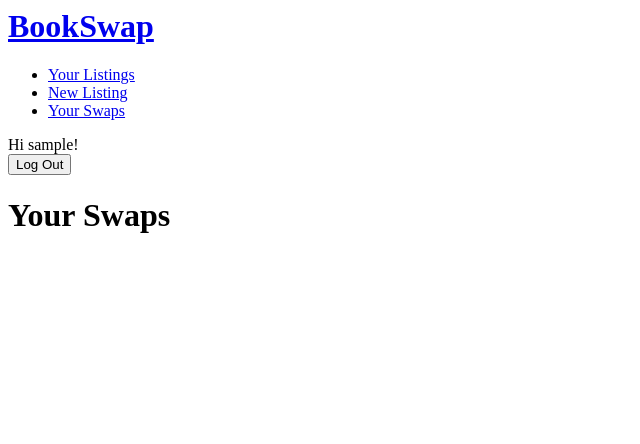
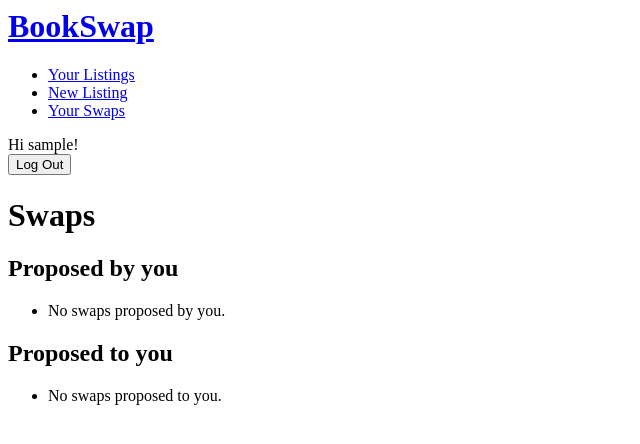
Before and after one commit to jhthompson/book-swap, a Django app: page /swaps in a window 1280 px wide. Shown: the top 444 px of the page, without its empty margins (0-640 px from the left). Run offline with Django 5.2, Linux system fonts and the light colour scheme; the visitor is signed in with stand-in values (Sample User, id 1); data that the repository does not hold is empty.

Commit message:
Separate "by you" and "to you" swaps

```diff
--- a/core/templates/core/swaps.html
+++ b/core/templates/core/swaps.html
@@ -1,9 +1,11 @@
 {% extends "core/base.html" %}
 
 {% block main %}
-<h1>Your Swaps</h1>
+<h1>Swaps</h1>
+
+<h2>Proposed by you</h2>
 <ul>
-    {% for swap in swaps %}
+    {% for swap in swaps_by_you %}
         <li>
             <h2>
                 <a href="{% url 'swap' swap.id %}">Proposed Swap with {{ swap.proposed_to.username }}</a>
@@ -24,6 +26,35 @@
             </ul>
 
         </li>
+    {% empty %}
+        <li>No swaps proposed by you.</li>
     {% endfor %}
 </ul>
+
+<h2>Proposed to you</h2>
+<ul>
+    {% for swap in swaps_to_you %}
+        <li>
+            <h2>
+                <a href="{% url 'swap' swap.id %}">Swap proposed by {{ swap.proposed_by.username }}</a>
+            </h2>
+            <p>Created {{ swap.proposed_on|timesince }} ago</p>
+            <h3>{{ swap.proposed_by.username }}'s books</h3>
+            <ul>
+                {% for book in swap.requested_books.all %}
+                    <li>{{ book.title }}</li>
+                {% endfor %}
+            </ul>
+
+            <h3>Your Books</h3>
+            <ul>
+                {% for book in swap.offered_books.all %}
+                    <li>{{ book.title }}</li>
+                {% endfor %}
+            </ul>
+
+        </li>
+    {% empty %}
+        <li>No swaps proposed to you.</li>
+    {% endfor %}
 {% endblock main %}
--- a/core/views.py
+++ b/core/views.py
@@ -83,9 +83,8 @@ def new_listing(request):
 def swaps(request):
     context = {}
 
-    context["swaps"] = BookSwap.objects.filter(
-        proposed_by=request.user
-    ) | BookSwap.objects.filter(proposed_to=request.user)
+    context["swaps_by_you"] = BookSwap.objects.filter(proposed_by=request.user)
+    context["swaps_to_you"] = BookSwap.objects.filter(proposed_to=request.user)
 
     return render(request, "core/swaps.html", context)
 
```
